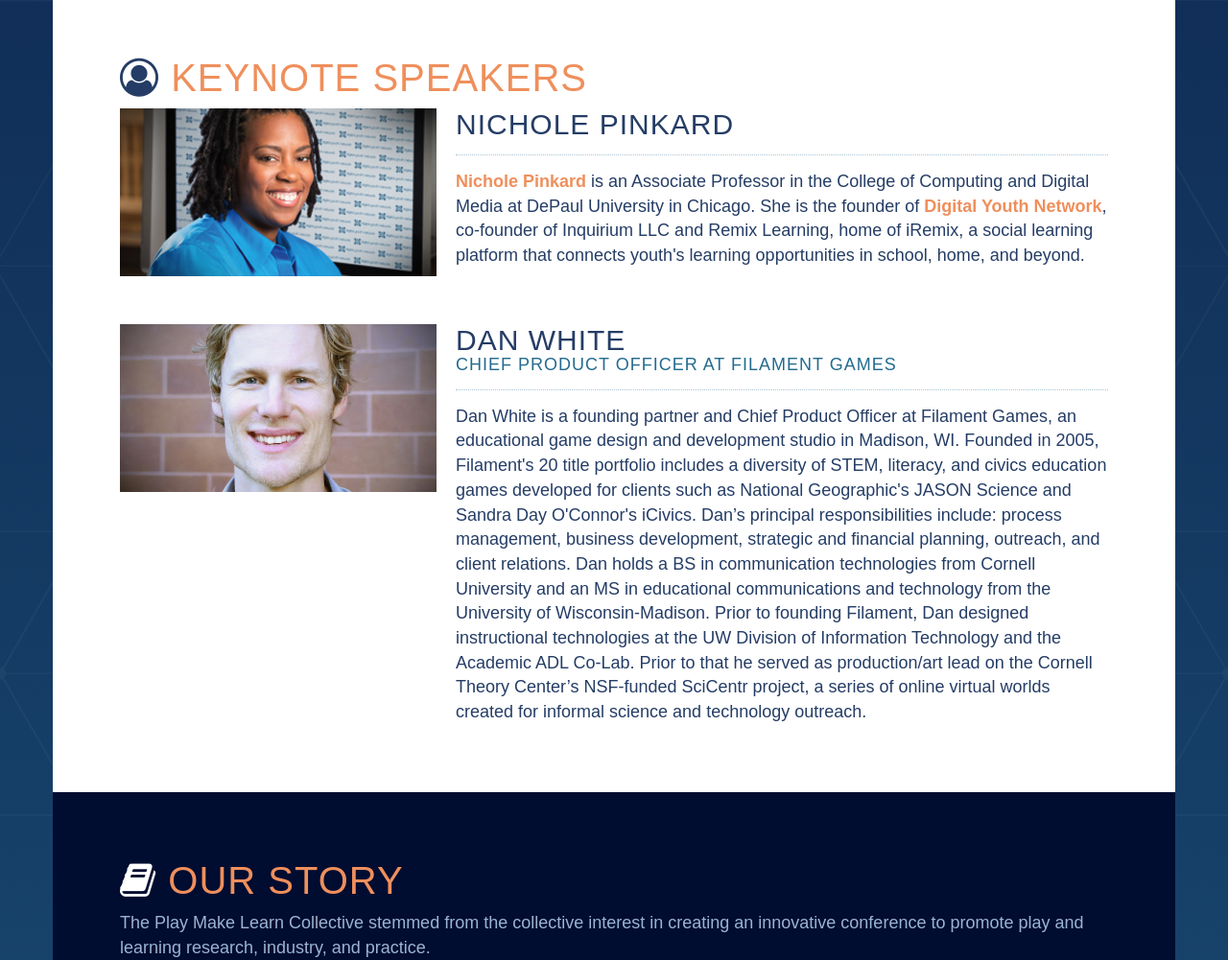
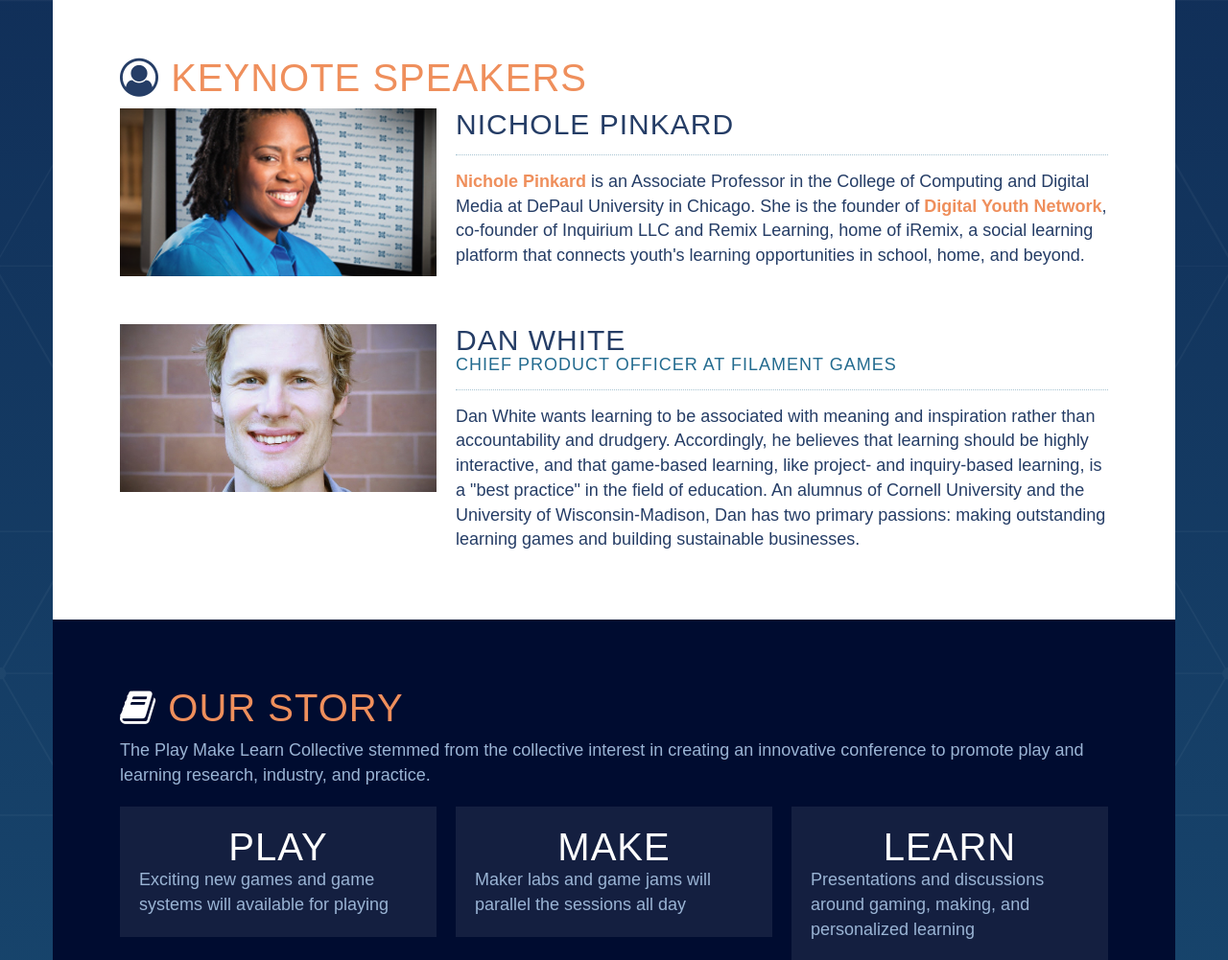
Before and after one commit to jsruesch/pmlcon, a PHP site: page / in a window 1280 px wide. Shown: the part 1422-2423 px from the top of the page at 96% size. Run offline with PHP 8.4, Linux system fonts and the light colour scheme; some libraries are stand-ins or nearby versions.

Commit message:
Update Dan White's keynote info text

```diff
--- a/index.php
+++ b/index.php
@@ -109,7 +109,7 @@
               <h4 class="text-mblue">Chief Product Officer at Filament Games</h4>
               <hr />
               <p class="text-dblue">
-                Dan White is a founding partner and Chief Product Officer at Filament Games, an educational game design and development studio in Madison, WI. Founded in 2005, Filament's 20 title portfolio includes a diversity of STEM, literacy, and civics education games developed for clients such as National Geographic's JASON Science and Sandra Day O'Connor's iCivics. Dan’s principal responsibilities include: process management, business development, strategic and financial planning, outreach, and client relations. Dan holds a BS in communication technologies from Cornell University and an MS in educational communications and technology from the University of Wisconsin-Madison. Prior to founding Filament, Dan designed instructional technologies at the UW Division of Information Technology and the Academic ADL Co-Lab. Prior to that he served as production/art lead on the Cornell Theory Center’s NSF-funded SciCentr project, a series of online virtual worlds created for informal science and technology outreach.
+                Dan White wants learning to be associated with meaning and inspiration rather than accountability and drudgery. Accordingly, he believes that learning should be highly interactive, and that game-based learning, like project- and inquiry-based learning, is a "best practice" in the field of education. An alumnus of Cornell University and the University of Wisconsin-Madison, Dan has two primary passions: making outstanding learning games and building sustainable businesses.
               </p>
             </div>
           </div>
```
